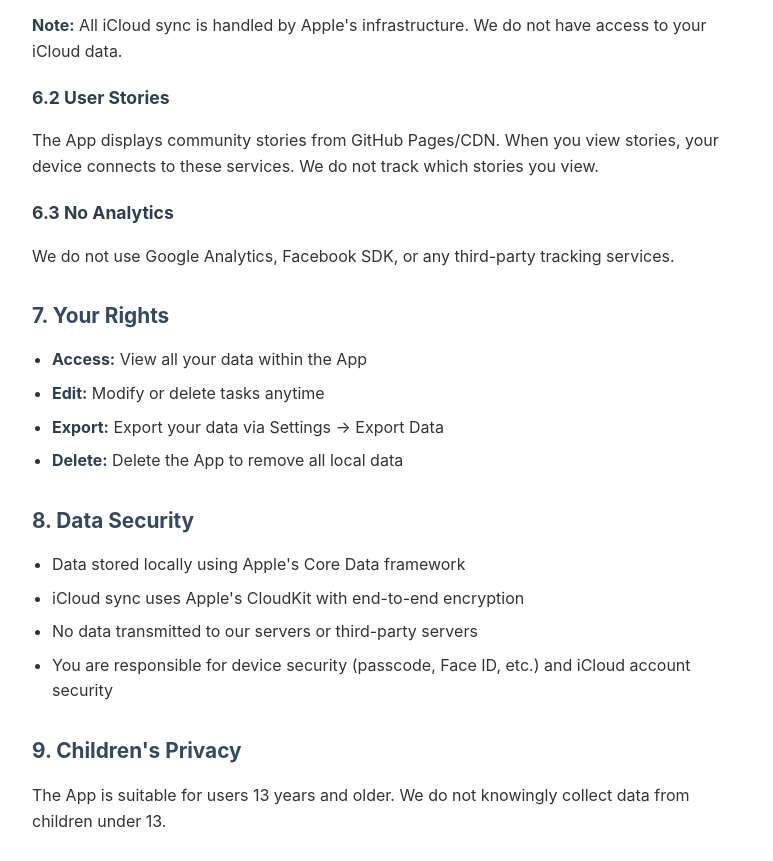
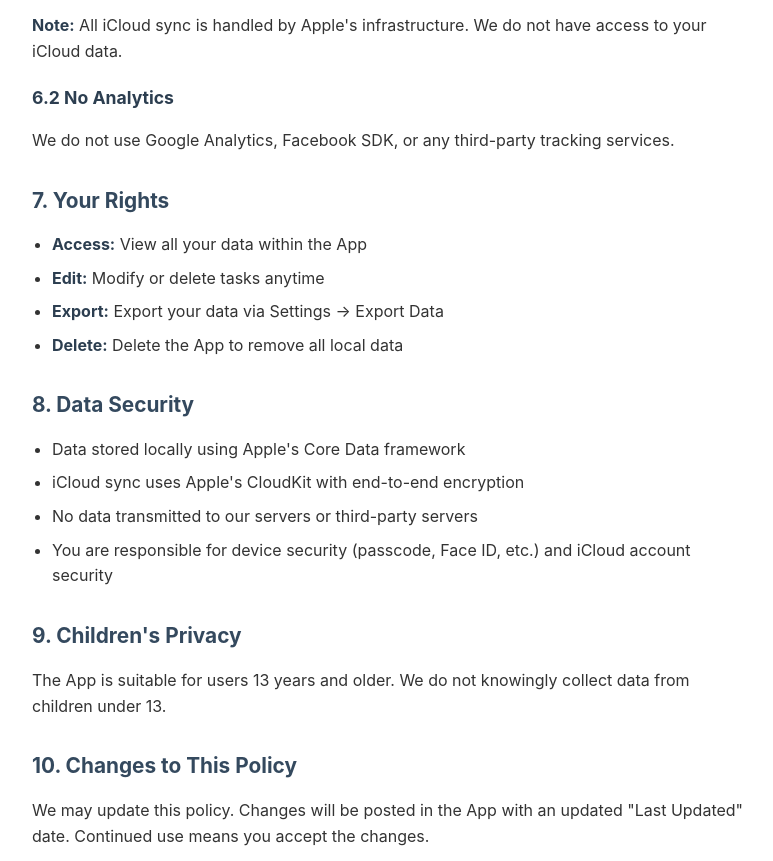
Before and after one commit to evendev1231/donelist-privacy, a plain HTML site: page index.html in a window 1280 px wide. Shown: the part 2277-3138 px from the top of the page, without its empty margins (248-1021 px from the left). Drawn offline with Linux system fonts and the light colour scheme.

Commit message:
Renumber section 6.2 and 6.3 in index.html
Renumbered section headers for clarity.

```diff
--- a/index.html
+++ b/index.html
@@ -153,10 +153,7 @@
         </ul>
         <p><strong>Note:</strong> All iCloud sync is handled by Apple's infrastructure. We do not have access to your iCloud data.</p>
 
-        <h3>6.2 User Stories</h3>
-        <p>The App displays community stories from GitHub Pages/CDN. When you view stories, your device connects to these services. We do not track which stories you view.</p>
-
-        <h3>6.3 No Analytics</h3>
+        <h3>6.2 No Analytics</h3>
         <p>We do not use Google Analytics, Facebook SDK, or any third-party tracking services.</p>
 
         <h2>7. Your Rights</h2>
```
